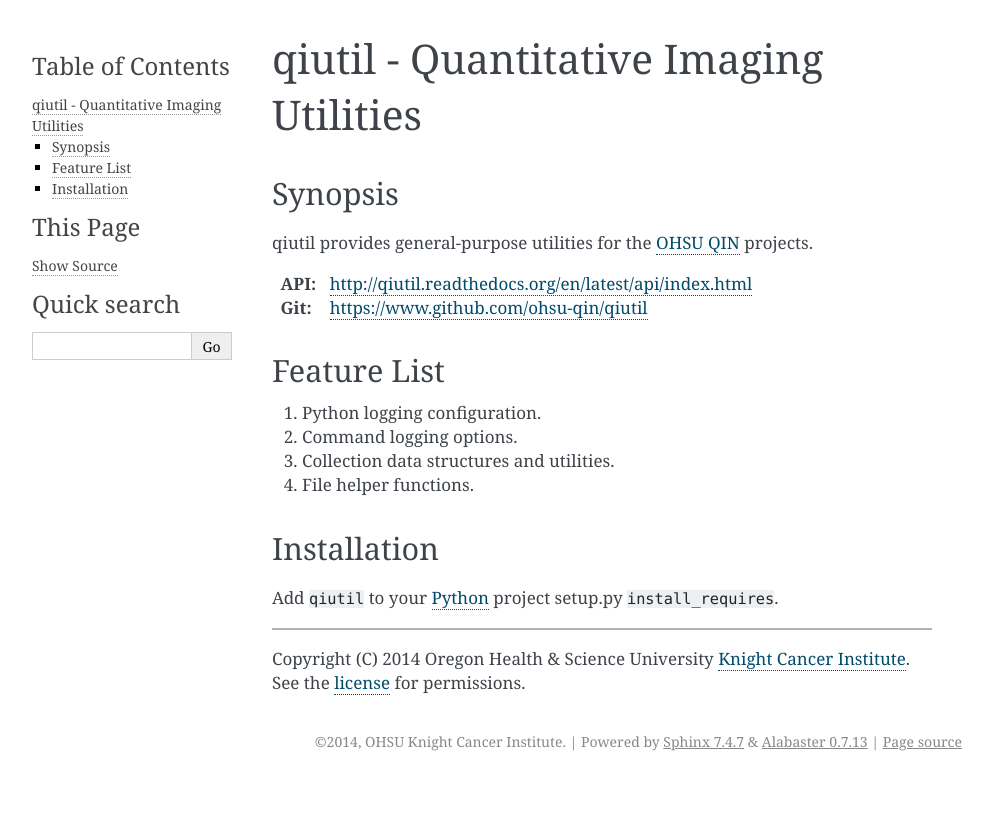
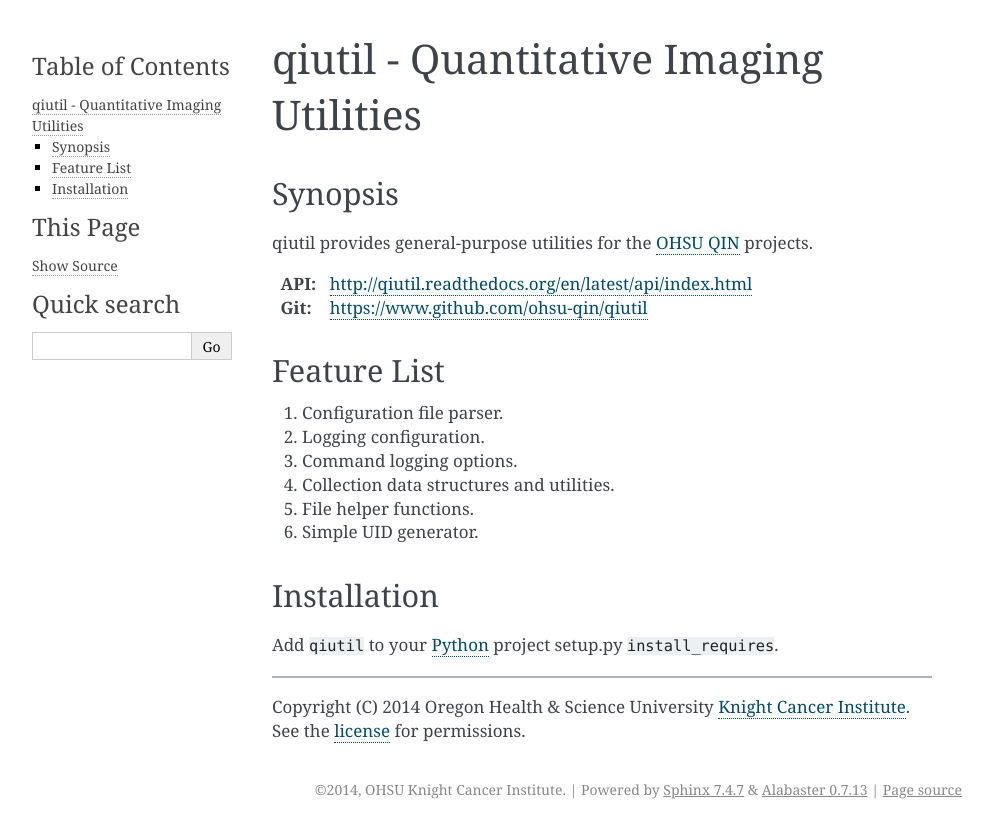
Before and after one commit to ohsu-qin/qiutil, a Sphinx documentation site: the page built from doc/index.rst, in a window 1280 px wide. Shown: the top 838 px of the page, without its empty margins (148-1141 px from the left). Built offline with Sphinx 7.4.7, drawn with Linux system fonts in a browser that asks for light colours.

Commit message:
Add UID generator to features.

```diff
--- a/doc/index.rst
+++ b/doc/index.rst
@@ -17,13 +17,17 @@
 ************
 Feature List
 ************
-1. Python logging configuration.
+1. Configuration file parser.
 
-2. Command logging options.
+2. Logging configuration.
 
-3. Collection data structures and utilities.
+3. Command logging options.
 
-4. File helper functions.
+4. Collection data structures and utilities.
+
+5. File helper functions.
+
+6. Simple UID generator.
 
 
 ************
```
